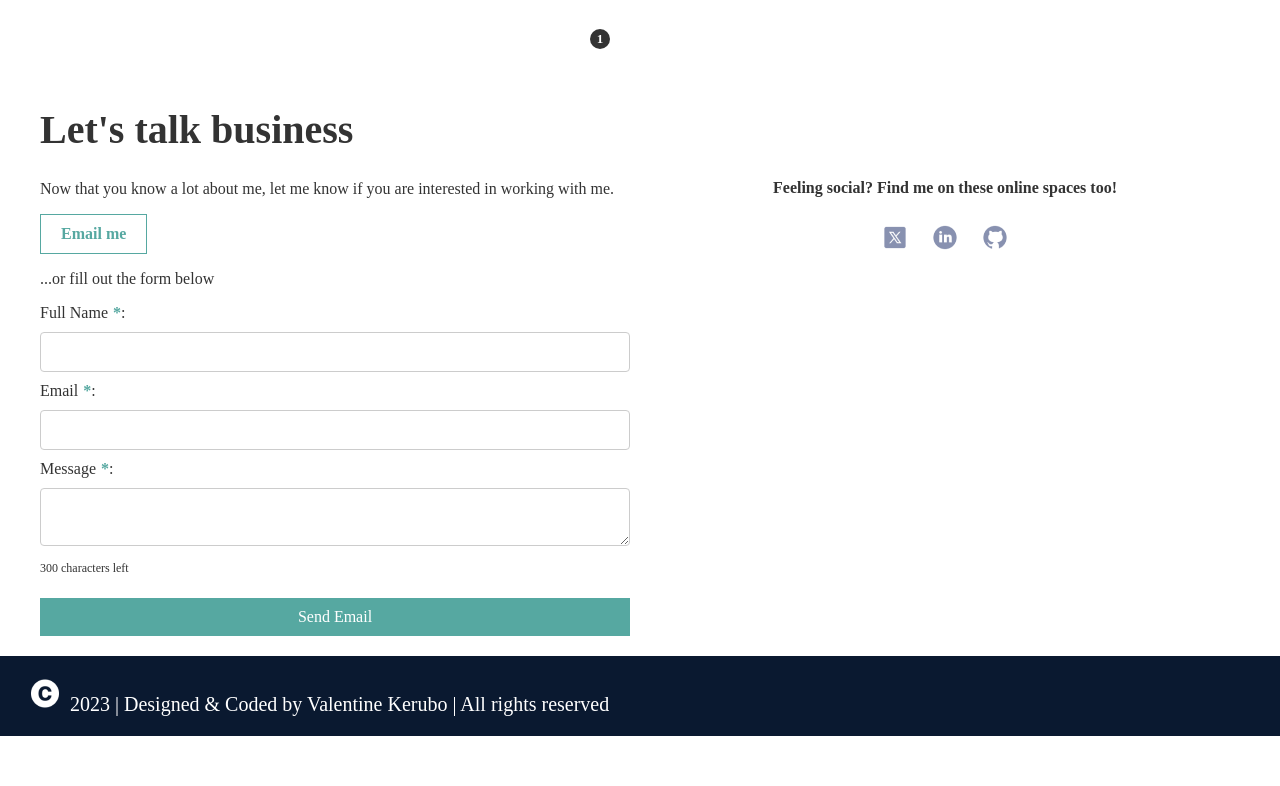
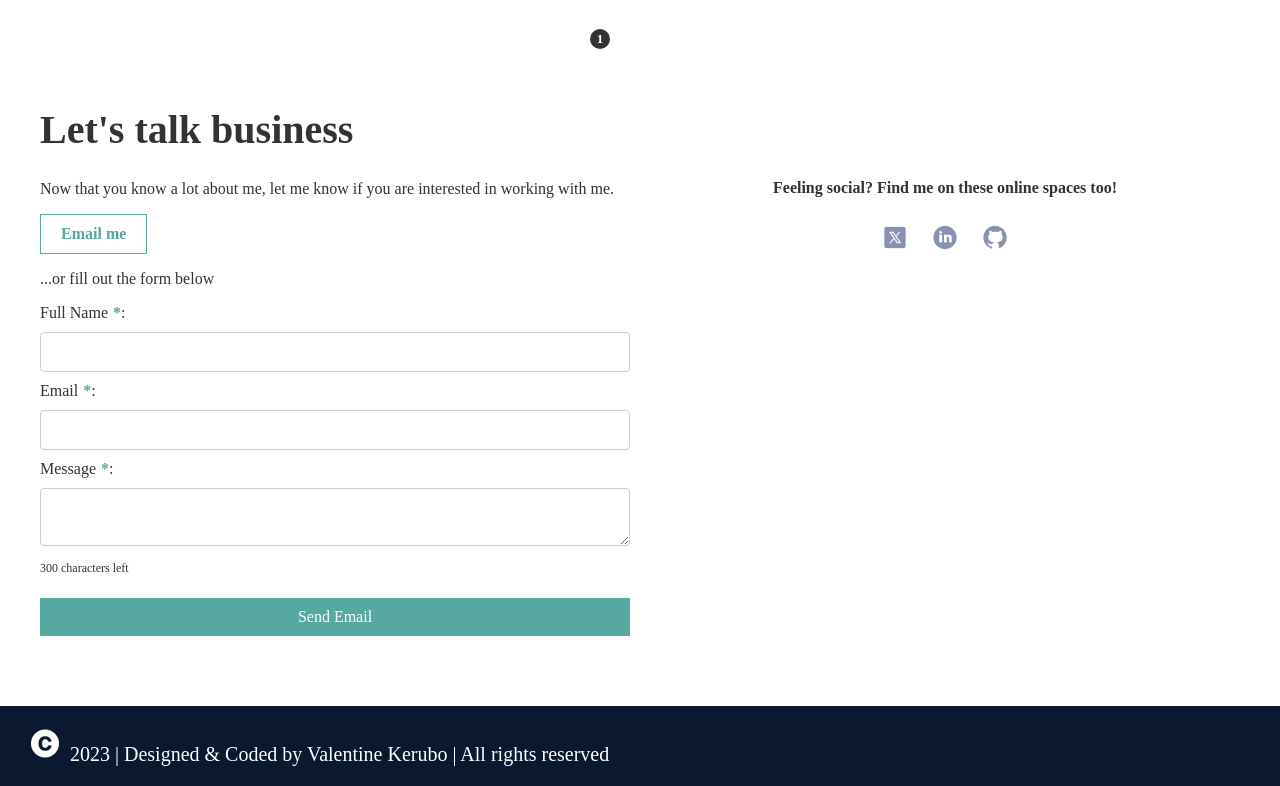
Before and after one commit to Vkerubo/my-portolio, a React (Create React App) app: page / in a window 1280 px wide. Shown: the part 3801-4587 px from the top of the page. Before the commit the page ends 4537 px from the top, so only its background shows below. Built offline with nearby package versions, Linux system fonts and the light colour scheme.

Commit message:
add margin top

```diff
--- a/src/components/Footer.js
+++ b/src/components/Footer.js
@@ -6,7 +6,11 @@ import styled from "styled-components";
 const FooterContainer = styled.div`
   background: #0a1930;
   padding: 20px;
-  margin-top: 20px;
+  margin-top: 70px;
+
+  @media (max-width: 768px) {
+    margin-top: 10px;
+  }
 `;
 
 // Define a styled component for the img element
```
